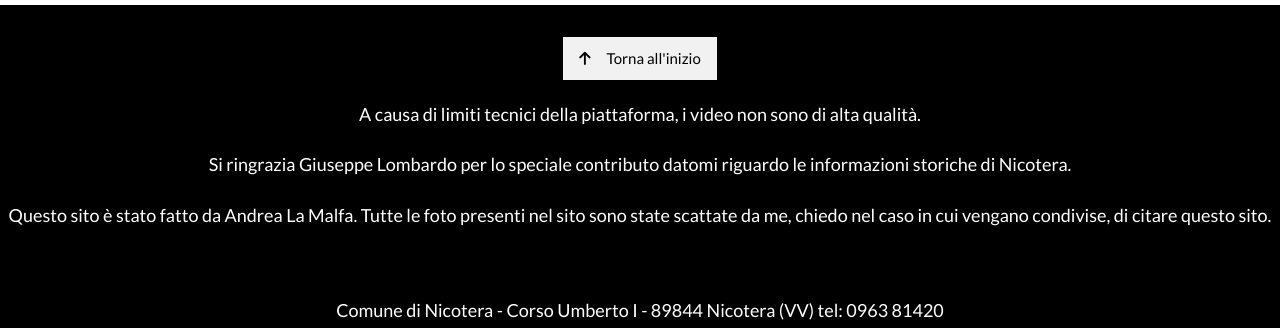
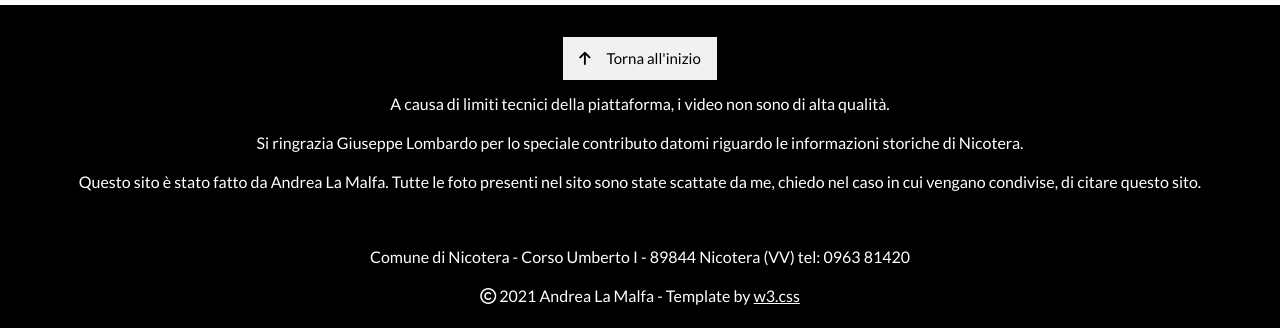
Before and after one commit to andrealamalfa/Visitare-NIcotera, a plain HTML site: page index.html in a window 1280 px wide. Shown: the part 7410-7738 px from the top of the page. Drawn offline with nearby package versions, Linux system fonts and the light colour scheme.

Commit message:
da P a H6
cambiato il footer da P a H6

```diff
--- a/index.html
+++ b/index.html
@@ -321,13 +321,13 @@
 <!-- Footer -->
 <footer class="w3-center w3-black w3-padding-32">
   <a href="#" class="w3-button w3-light-grey"><i class="fa fa-arrow-up w3-margin-right"></i>Torna all'inizio</a>
-  <p>A causa di limiti tecnici della piattaforma, i video non sono di alta qualità.</p>
-  <p>Si ringrazia Giuseppe Lombardo per lo speciale contributo datomi riguardo le informazioni storiche di Nicotera.</p>
-  <p>Questo sito è stato fatto da Andrea La Malfa. Tutte le foto presenti nel sito sono state scattate da me,
-    chiedo nel caso in cui vengano condivise, di citare questo sito.</p>
+  <h6>A causa di limiti tecnici della piattaforma, i video non sono di alta qualità.</h6>
+  <h6>Si ringrazia Giuseppe Lombardo per lo speciale contributo datomi riguardo le informazioni storiche di Nicotera.</h6>
+  <h6>Questo sito è stato fatto da Andrea La Malfa. Tutte le foto presenti nel sito sono state scattate da me,
+    chiedo nel caso in cui vengano condivise, di citare questo sito.</h6>
     <br>
-    <p>Comune di Nicotera - Corso Umberto I - 89844 Nicotera (VV) tel: 0963 81420</p>
-    <p><i class="far fa-copyright"></i> 2021 Andrea La Malfa - Template by <a href="https://www.w3schools.com/w3css/default.asp" title="W3.CSS" target="_blank" class="w3-hover-text-green">w3.css</a></p>
+    <h6>Comune di Nicotera - Corso Umberto I - 89844 Nicotera (VV) tel: 0963 81420</h6>
+    <h6><i class="far fa-copyright"></i> 2021 Andrea La Malfa - Template by <a href="https://www.w3schools.com/w3css/default.asp" title="W3.CSS" target="_blank" class="w3-hover-text-green">w3.css</a></h6>
   <div class="w3-xlarge w3-section">
     <a class="w3-hover-text-yellow" target=”_blank” href="http://www.comune.nicotera.vv.it/"><i class="fa fas fa-globe w3-hover-opacity"></i></a>
     <a class="w3-hover-text-blue" target=”_blank” href="https://www.facebook.com/Comune-di-Nicotera-pagina-istituzionale-Fb-598709027308924/?ref=page_internal"><i class="fa fa-facebook-official w3-hover-opacity"></i></a>
```
